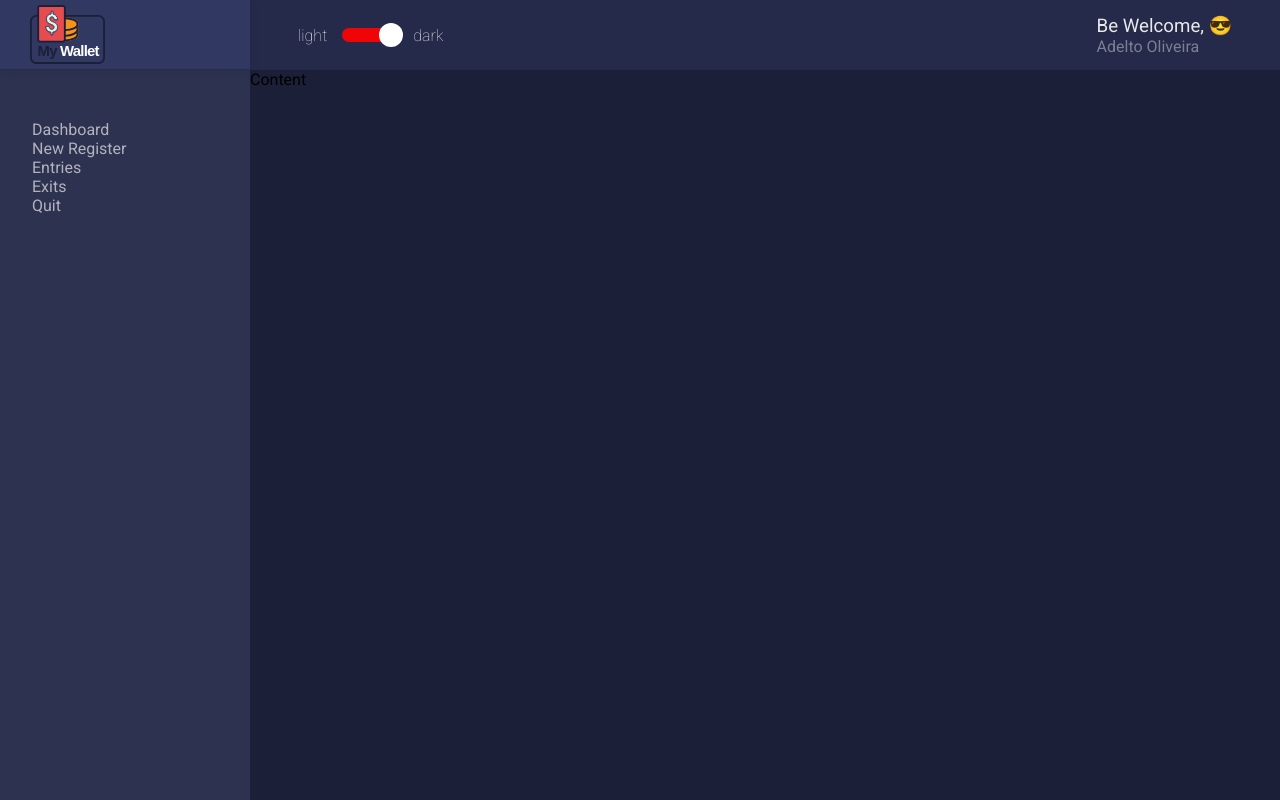
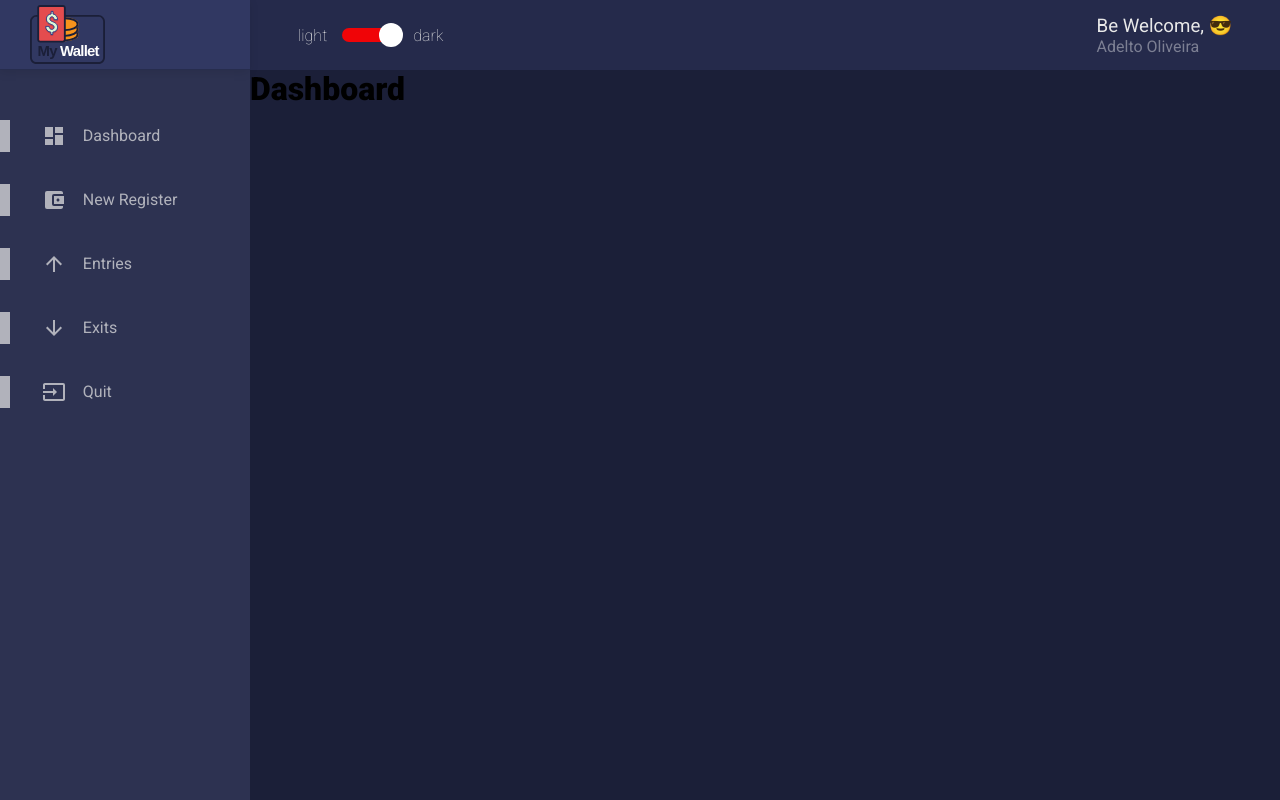
Before and after one commit to otleda/dashboard, a React (Create React App) app in the folder wallet/my-app/: page / in a window 1280 px wide. Built offline with nearby package versions, Linux system fonts and the light colour scheme; the HTML template or start-up script is replaced by a standard one.

Commit message:
Criando Component -ContentHeader

```diff
--- a/wallet/my-app/package.json
+++ b/wallet/my-app/package.json
@@ -13,6 +13,7 @@
     "@types/styled-components": "^5.1.4",
     "react": "^17.0.1",
     "react-dom": "^17.0.1",
+    "react-icons": "^4.1.0",
     "react-scripts": "4.0.1",
     "react-switch": "^5.0.1",
     "styled-components": "^5.2.1",
--- a/wallet/my-app/src/App.tsx
+++ b/wallet/my-app/src/App.tsx
@@ -3,6 +3,8 @@ import { ThemeProvider } from 'styled-components';
 import GlobalStyled from './styles/GlobalStyled';
 
 import Layout from './components/Layout';
+import Dashboard from './pages/Dashboard';
+
 import dark from './styles/themes/dark';
 
 const App: React.FC = () => {
@@ -10,7 +12,9 @@ const App: React.FC = () => {
     return (
         <ThemeProvider theme = {dark}>
             <GlobalStyled />
-            <Layout />
+            <Layout>
+                <Dashboard />
+            </Layout>
         </ThemeProvider>
     );
 }
--- a/wallet/my-app/src/components/Aside/index.tsx
+++ b/wallet/my-app/src/components/Aside/index.tsx
@@ -1,5 +1,13 @@
 import React from 'react';
 import LogoSvg from '../../assets/logo.svg';
+
+import {
+    MdDashboard,
+    MdAccountBalanceWallet,
+    MdArrowUpward,
+    MdArrowDownward,
+    MdInput,
+} from 'react-icons/md';
 
 import {
     Container,
@@ -19,19 +27,23 @@ const Aside: React.FC = () => {
 
             <MenuContainer>
                 <MenuLink href="#">
-                    Dashboard
+                    <MdDashboard /> Dashboard
                 </MenuLink>
+
                 <MenuLink href="#">
-                    New Register
+                     <MdAccountBalanceWallet /> New Register
                 </MenuLink>
+
                 <MenuLink href="#">
-                    Entries
+                     <MdArrowUpward /> Entries
                 </MenuLink>
+
                 <MenuLink href="#">
-                    Exits
+                     <MdArrowDownward /> Exits
                 </MenuLink>
+
                 <MenuLink href="#">
-                    Quit
+                     <MdInput /> Quit
                 </MenuLink>
             </MenuContainer>
         </Container>
--- a/wallet/my-app/src/components/Aside/styles.ts
+++ b/wallet/my-app/src/components/Aside/styles.ts
@@ -26,15 +26,28 @@ export const MenuContainer = styled.nav `
     margin-top: 50px;
     display: flex;
     flex-direction:column;
-    align-items:flex-start;
 `;
 export const MenuLink = styled.a `
+    display: flex;
+    align-items: center;
     padding-left: 2em;
-    color: ${props => props.theme.colors.white};
+    margin-bottom: 2em;
+    line-height: 2em;
+    width: 100%;
+    height: 2em;
+    border-left: 10px solid;
+    color: ${ props => props.theme.colors.white };
     opacity: .7;
     transition: opacity .3s;
 
     &:hover {
         opacity: 1;
     }
+
+    > svg {
+        font-size: 1.5em;
+        text-align: center;
+        margin-right: .7em;
+
+    }
 `;
--- a/wallet/my-app/src/components/Content/index.tsx
+++ b/wallet/my-app/src/components/Content/index.tsx
@@ -1,10 +1,10 @@
 import React from 'react';
 import { Container } from './styles';
 
-const Content: React.FC = () => {
+const Content: React.FC = ({ children }) => {
     return(
         <Container>
-            Content
+            { children }
         </Container>
     );
 }
--- /dev/null
+++ b/wallet/my-app/src/components/ContentHeader/style.ts
@@ -0,0 +1,3 @@
+import styled from 'styled-components';
+
+export const Container = styled.div``;
--- a/wallet/my-app/src/components/Layout/index.tsx
+++ b/wallet/my-app/src/components/Layout/index.tsx
@@ -7,12 +7,14 @@ import Content from '../Content';
 
 
 
-const Layout: React.FC = () => {
+const Layout: React.FC = ({ children }) => {
     return (
         <Grid>
             <MainHeader/>
             <Aside/>
-            <Content/>
+            <Content>
+                { children }
+            </Content>
         </Grid>
     );
 }
```
Also changed, not shown: wallet/my-app/src/components/ContentHeader/index.tsx (added, +12 -0 lines), 2 other files (tests, documents, lock files or other folders).
